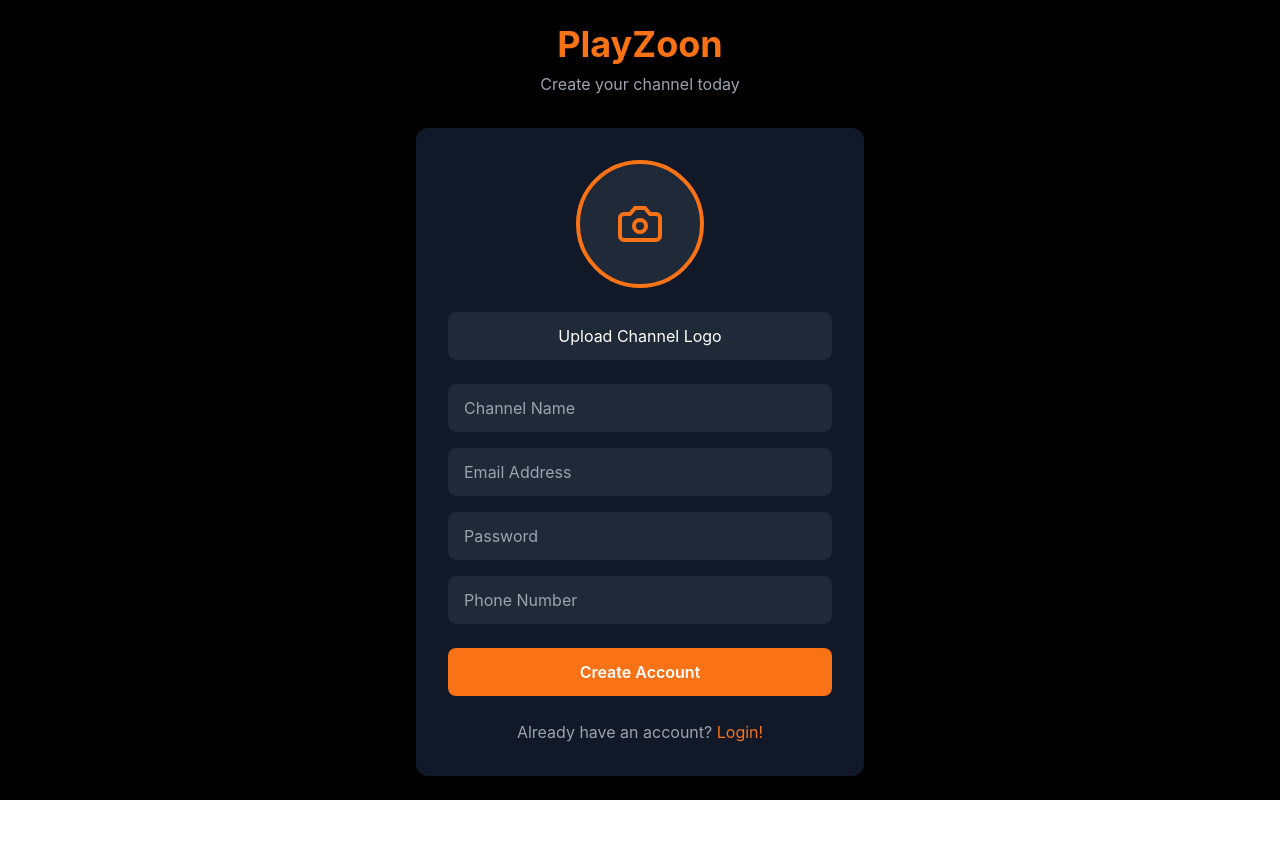
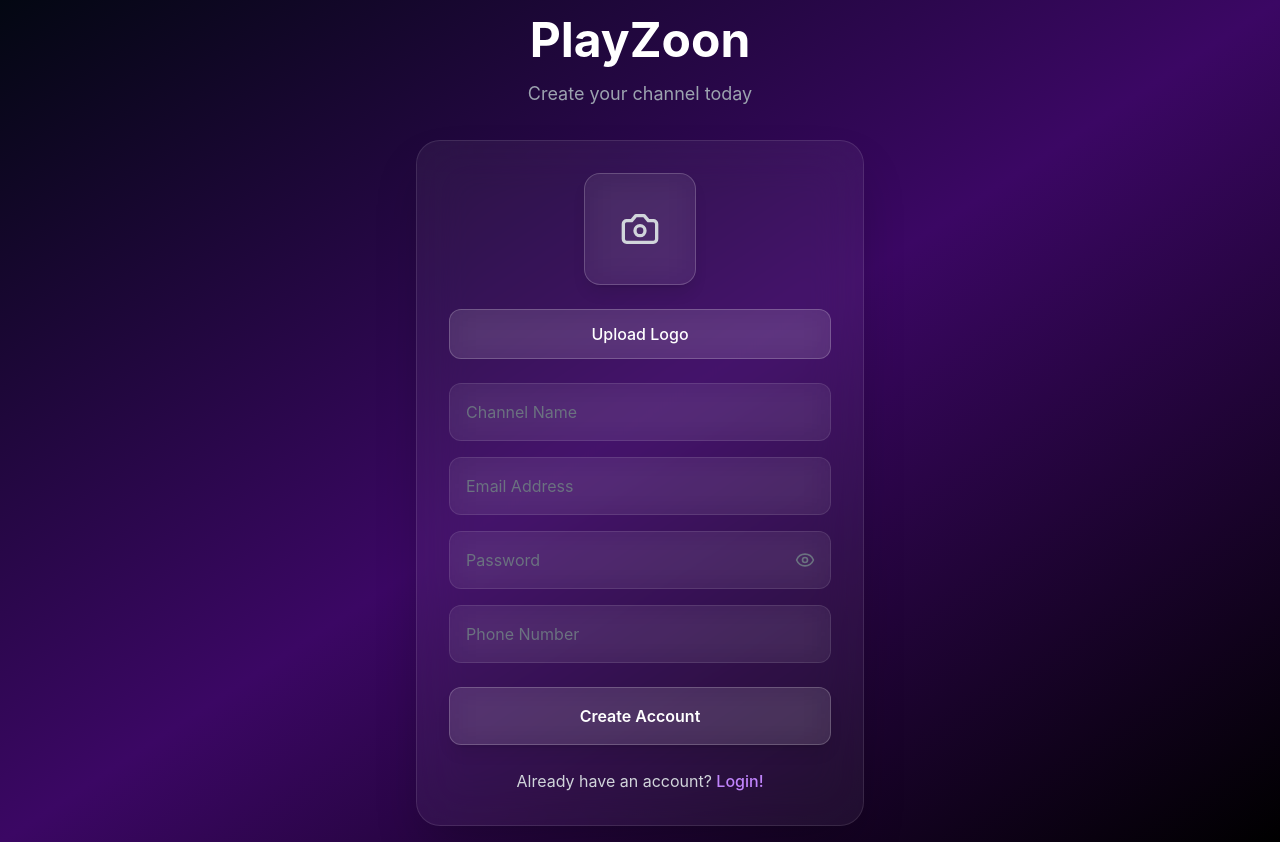
Before and after one commit to Swapnita06/Lumeoo, a React (Create React App) app in the folder frontend/: page / in a window 1280 px wide. Before the commit the page ends 800 px from the top, so only its background shows below. Built offline with nearby package versions, Linux system fonts and the light colour scheme.

Commit message:
signup login ui changed

```diff
--- a/frontend/package.json
+++ b/frontend/package.json
@@ -8,6 +8,7 @@
     "lucide-react": "^0.487.0",
     "react": "^19.0.0",
     "react-dom": "^19.0.0",
+    "react-hot-toast": "^2.5.2",
     "react-icons": "^5.5.0",
     "react-router-dom": "^7.0.2",
     "react-scripts": "5.0.1",
--- a/frontend/src/components/Signup.js
+++ b/frontend/src/components/Signup.js
@@ -1,8 +1,8 @@
 import React, { useState } from 'react';
-import { Camera, Loader2 } from 'lucide-react';
-import { Link, Navigate, useNavigate } from 'react-router-dom';
+import { Camera, Loader2, Eye } from 'lucide-react';
+import { toast } from 'react-toastify';
+import { useNavigate } from 'react-router-dom';
 import axios from 'axios';
-import { toast } from 'react-toastify';
 
 function App() {
   const [channelName, setChannelName] = useState('');
@@ -49,33 +49,33 @@ const navigate = useNavigate();
 };
 
   return (
-    <div className="min-h-screen bg-black flex flex-col items-center justify-center p-4">
+    <div className="min-h-screen bg-gradient-to-br from-gray-950 via-purple-950 to-black flex flex-col items-center justify-center p-4">
       <div className="w-full max-w-md">
         {/* Header */}
         <div className="text-center mb-8">
-          <h1 className="text-4xl font-bold text-orange-500 mb-2">PlayZoon</h1>
-          <p className="text-gray-400">Create your channel today</p>
+          <h1 className="text-5xl font-bold text-white mb-4">PlayZoon</h1>
+          <p className="text-gray-400 text-lg">Create your channel today</p>
         </div>
 
         {/* Form */}
-        <form onSubmit={submitHandler} className="space-y-6 bg-gray-900 rounded-xl p-8 shadow-2xl">
+        <div className="space-y-6 bg-white/5 backdrop-blur-xl rounded-3xl p-8 border border-white/10 shadow-2xl">
           {/* Logo Preview */}
-          <div className="flex justify-center">
+          <div className="flex justify-center mb-6">
             {imageUrl ? (
               <img
                 src={imageUrl}
                 alt="Channel logo"
-                className="w-32 h-32 rounded-full object-cover border-4 border-orange-500"
+                className="w-28 h-28 rounded-2xl object-cover border-2 border-purple-400"
               />
             ) : (
-              <div className="w-32 h-32 rounded-full bg-gray-800 flex items-center justify-center border-4 border-orange-500">
-                <Camera className="w-12 h-12 text-orange-500" />
+              <div className="w-28 h-28 rounded-2xl bg-white/5 backdrop-blur-lg flex items-center justify-center border border-white/20 shadow-lg">
+                <Camera className="w-10 h-10 text-gray-300" />
               </div>
             )}
           </div>
 
           {/* File Input */}
-          <div className="relative">
+          <div className="relative mb-6">
             <input
               type="file"
               onChange={fileHandler}
@@ -85,57 +85,70 @@ const navigate = useNavigate();
             />
             <label
               htmlFor="logo-upload"
-              className="w-full py-3 px-4 text-center bg-gray-800 hover:bg-gray-700 text-white rounded-lg cursor-pointer transition duration-200 block"
+              className="w-full py-3 px-6 text-center bg-white/10 backdrop-blur-lg hover:bg-white/15 text-white rounded-xl cursor-pointer transition duration-300 block font-medium border border-white/20"
             >
-              Upload Channel Logo
+              Upload Logo
             </label>
           </div>
 
           {/* Text Inputs */}
           <div className="space-y-4">
+            <div className="relative">
               <input
                 type="text"
                 placeholder="Channel Name"
                 value={channelName}
                 onChange={(e) => setChannelName(e.target.value)}
-              className="w-full bg-gray-800 text-white px-4 py-3 rounded-lg focus:outline-none focus:ring-2 focus:ring-orange-500 transition duration-200"
+                className="w-full bg-white/5 backdrop-blur-lg text-white px-4 py-4 rounded-xl focus:outline-none focus:ring-2 focus:ring-white/30 focus:bg-white/10 transition duration-200 placeholder-gray-500 border border-white/10"
                 required
               />
+            </div>
+
+            <div className="relative">
               <input
                 type="email"
                 placeholder="Email Address"
                 value={email}
                 onChange={(e) => setEmail(e.target.value)}
-              className="w-full bg-gray-800 text-white px-4 py-3 rounded-lg focus:outline-none focus:ring-2 focus:ring-orange-500 transition duration-200"
+                className="w-full bg-white/5 backdrop-blur-lg text-white px-4 py-4 rounded-xl focus:outline-none focus:ring-2 focus:ring-white/30 focus:bg-white/10 transition duration-200 placeholder-gray-500 border border-white/10"
                 required
               />
+            </div>
+
+            <div className="relative">
               <input
                 type="password"
                 placeholder="Password"
                 value={password}
                 onChange={(e) => setPassword(e.target.value)}
-              className="w-full bg-gray-800 text-white px-4 py-3 rounded-lg focus:outline-none focus:ring-2 focus:ring-orange-500 transition duration-200"
+                className="w-full bg-white/5 backdrop-blur-lg text-white px-4 py-4 rounded-xl focus:outline-none focus:ring-2 focus:ring-white/30 focus:bg-white/10 transition duration-200 placeholder-gray-500 border border-white/10 pr-12"
                 required
               />
+              <Eye className="absolute right-4 top-1/2 transform -translate-y-1/2 text-gray-500 w-5 h-5 cursor-pointer" />
+            </div>
+
+            <div className="relative">
               <input
                 type="tel"
                 placeholder="Phone Number"
                 value={phone}
                 onChange={(e) => setPhone(e.target.value)}
-              className="w-full bg-gray-800 text-white px-4 py-3 rounded-lg focus:outline-none focus:ring-2 focus:ring-orange-500 transition duration-200"
+                className="w-full bg-white/5 backdrop-blur-lg text-white px-4 py-4 rounded-xl focus:outline-none focus:ring-2 focus:ring-white/30 focus:bg-white/10 transition duration-200 placeholder-gray-500 border border-white/10"
                 required
               />
+            </div>
           </div>
 
           {/* Submit Button */}
             <button
               type="submit"
               disabled={isLoading}
-            className="w-full bg-orange-500 hover:bg-orange-600 text-white py-3 rounded-lg font-semibold transition duration-200 flex items-center justify-center space-x-2"
+              className="w-full bg-white/10 backdrop-blur-lg hover:bg-white/15 text-white py-4 rounded-xl font-semibold transition duration-300 flex items-center justify-center space-x-2 mt-6 disabled:opacity-50 border border-white/20 shadow-lg"
+              onClick={submitHandler}
             >
             {isLoading ? (
               <>
-                <Loader2 className="animate-spin" />
+                <Loader2 className="animate-spin w-5 h-5" />
                 <span>Creating Account...</span>
               </>
             ) : (
@@ -144,16 +157,13 @@ const navigate = useNavigate();
           </button>
 
           {/* Login Link */}
-          <p className="text-center text-gray-400">
+          <p className="text-center text-gray-300 mt-6">
             Already have an account?{' '}
-            {/* <a href="/login" className="text-orange-500 hover:text-orange-400 transition duration-200">
-              Sign in
-            </a> */}
-             <Link to="/login" className="text-orange-500 hover:text-orange-400 transition duration-200">
+            <a href="/login" className="text-purple-400 hover:text-purple-300 transition duration-200 font-medium">
               Login!
-            </Link>
+            </a>
           </p>
-        </form>
+        </div>
       </div>
     </div>
   );
```
Also changed, not shown: frontend/src/components/Login.js (+21 -18 lines), 1 other file (tests, documents, lock files or other folders). Lines whose indentation alone changed are shown as unchanged.
